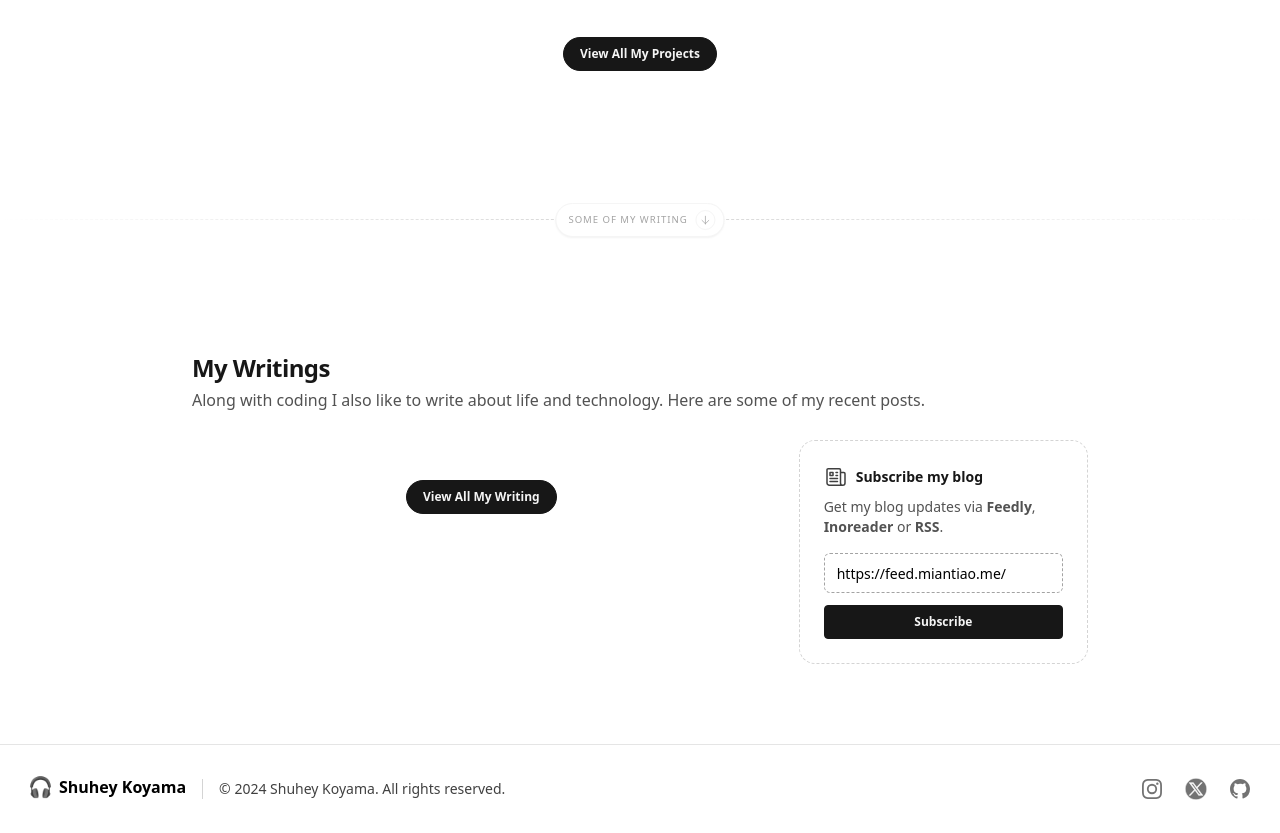
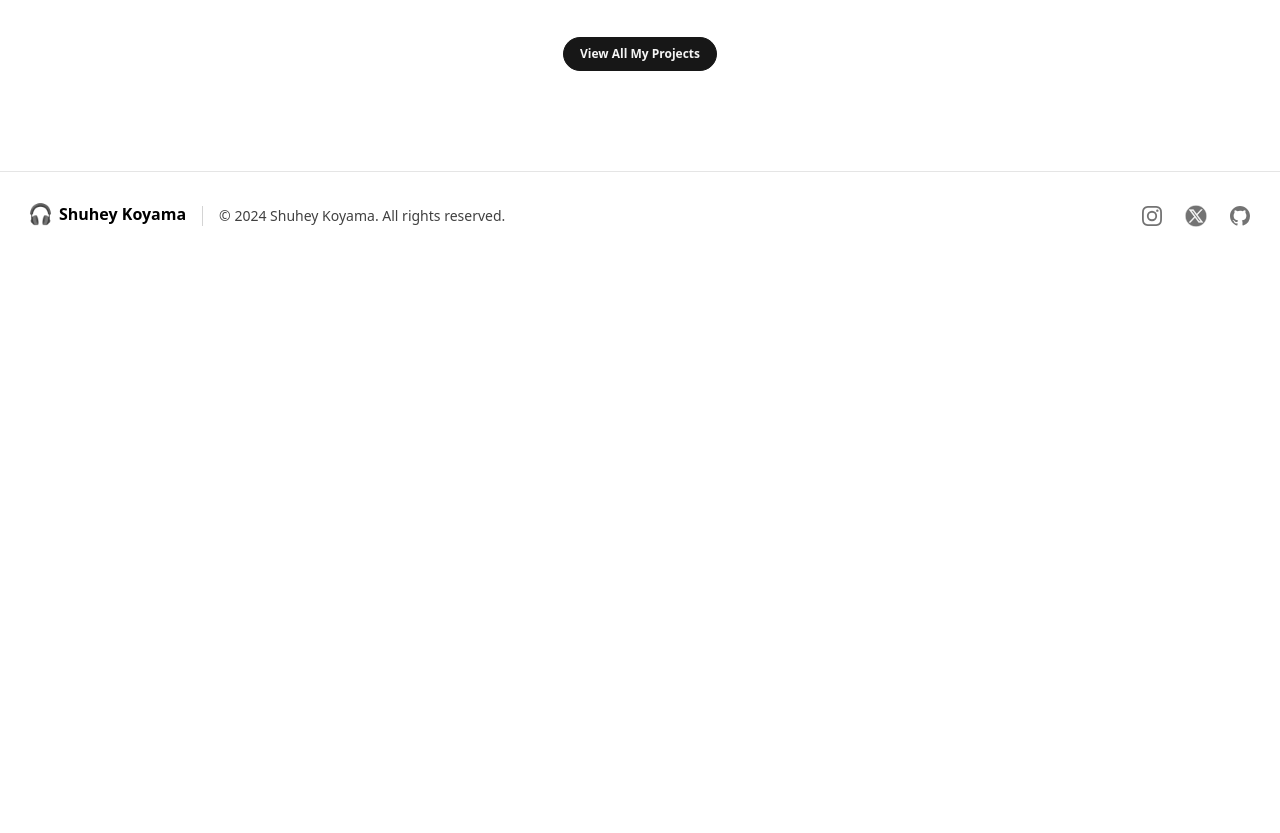
Before and after one commit to shuheykoyama/portfolio, an Astro site: page / in a window 1280 px wide. Shown: the part 1192-2025 px from the top of the page. After the commit the page ends 1452 px from the top, so only its background shows below. Built offline with nearby package versions, Linux system fonts and the light colour scheme; Astro itself is replaced by a stand-in of ours.

Commit message:
fix: :bug: remove writings section and references from homepage components

```diff
--- a/src/components/home/writings.astro
+++ /dev/null
@@ -1,87 +0,0 @@
----
-import Button from "../button.astro";
-import PostsLoop from "../posts-loop.astro";
-
-const feed = "https://feed.miantiao.me/";
----
-
-<section class="max-w-4xl mx-auto px-7 lg:px-0">
-  <h2
-    class="text-2xl font-bold leading-10 tracking-tight text-neutral-900 dark:text-neutral-100"
-  >
-    My Writings
-  </h2>
-  <p class="mb-6 text-base text-neutral-600 dark:text-neutral-400">
-    Along with coding I also like to write about life and technology. Here are
-    some of my recent posts.
-  </p>
-
-  <div class="w-full max-w-4xl mx-auto my-7 xl:px-0">
-    <div
-      class="flex flex-col items-start justify-start md:flex-row md:space-x-7"
-    >
-      <div class="w-full md:w-2/3 space-y-7">
-        <PostsLoop count="3" />
-
-        <div class="flex items-center justify-center w-full py-5">
-          <Button text="View All My Writing" link="/posts" />
-        </div>
-      </div>
-      <div class="w-full mt-10 md:w-1/3 md:mt-0">
-        <form
-          method="get"
-          action={feed}
-          class="p-6 border border-dashed rounded-2xl border-neutral-300 dark:border-neutral-600"
-        >
-          <div class="relative flex items-center space-x-2">
-            <svg
-              class="flex-none w-6 h-6 text-neutral-700 dark:text-neutral-200"
-              xmlns="http://www.w3.org/2000/svg"
-              fill="none"
-              viewBox="0 0 24 24"
-              stroke-width="1.5"
-              stroke="currentColor"
-              ><path
-                stroke-linecap="round"
-                stroke-linejoin="round"
-                d="M12 7.5h1.5m-1.5 3h1.5m-7.5 3h7.5m-7.5 3h7.5m3-9h3.375c.621 0 1.125.504 1.125 1.125V18a2.25 2.25 0 01-2.25 2.25M16.5 7.5V18a2.25 2.25 0 002.25 2.25M16.5 7.5V4.875c0-.621-.504-1.125-1.125-1.125H4.125C3.504 3.75 3 4.254 3 4.875V18a2.25 2.25 0 002.25 2.25h13.5M6 7.5h3v3H6v-3z"
-              ></path></svg
-            >
-            <h2
-              class="flex text-sm font-semibold text-neutral-900 dark:text-neutral-100"
-            >
-              Subscribe my blog
-            </h2>
-          </div>
-          <p class="mt-2 text-sm text-neutral-600 dark:text-neutral-400">
-            Get my blog updates via <a
-              class="font-bold"
-              href={`https://feedly.com/i/subscription/feed%2F${encodeURIComponent(feed)}`}
-              >Feedly</a
-            >, <a
-              class="font-bold"
-              href={`https://www.inoreader.com/feed/${encodeURIComponent(feed)}`}
-              >Inoreader</a
-            > or <a class="font-bold" href={feed}>RSS</a>.
-          </p>
-          <div class="flex flex-col items-center w-full mt-4 space-y-3">
-            <input
-              type="url"
-              readonly
-              placeholder="Email address"
-              aria-label="Email address"
-              required=""
-              value={feed}
-              class="w-full h-10 px-3 text-sm border border-dashed rounded-md focus:ring-0 focus:outline-black border-neutral-400 dark:border-neutral-600 dark:bg-neutral-800 dark:placeholder-neutral-400 dark:text-white"
-            />
-            <button
-              type="submit"
-              class="block w-full px-4 py-2 mt-5 text-xs font-semibold text-center duration-300 ease-out border rounded bg-neutral-900 dark:bg-neutral-100 dark:hover:border-neutral-300 dark:text-neutral-800 dark:hover:bg-neutral-950 dark:hover:text-neutral-100 text-neutral-100 border-neutral-900 hover:bg-white hover:text-neutral-900"
-              >Subscribe</button
-            >
-          </div>
-        </form>
-      </div>
-    </div>
-  </div>
-</section>
--- a/src/pages/index.astro
+++ b/src/pages/index.astro
@@ -2,7 +2,6 @@
 import Button from "../components/button.astro";
 import Projects from "../components/home/projects.astro";
 import Separator from "../components/home/separator.astro";
-import Writings from "../components/home/writings.astro";
 import Layout from "../layouts/main.astro";
 ---
 
@@ -74,6 +73,4 @@ import Layout from "../layouts/main.astro";
 
   <Separator text="Check out my projects" />
   <Projects />
-  <Separator text="Some of my writing" />
-  <Writings />
 </Layout>
```
